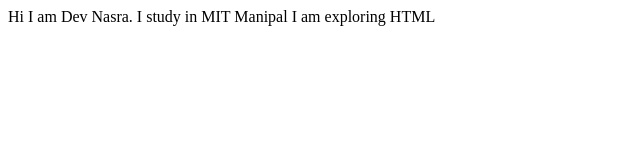
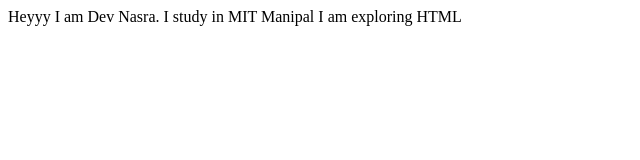
Before and after one commit to dev-nasra/devnasra-site, a plain HTML site: page index.html in a window 1280 px wide. Shown: the whole page, without its empty margins (0-640 px from the left). Drawn offline with Linux system fonts and the light colour scheme.

Commit message:
Update:text

```diff
--- a/index.html
+++ b/index.html
@@ -6,7 +6,7 @@
     <title>DevNasra</title>
 </head>
 <body>
-    Hi I am Dev Nasra.
+    Heyyy I am Dev Nasra.
     I study in MIT Manipal
     I am exploring HTML
 </body>
```
